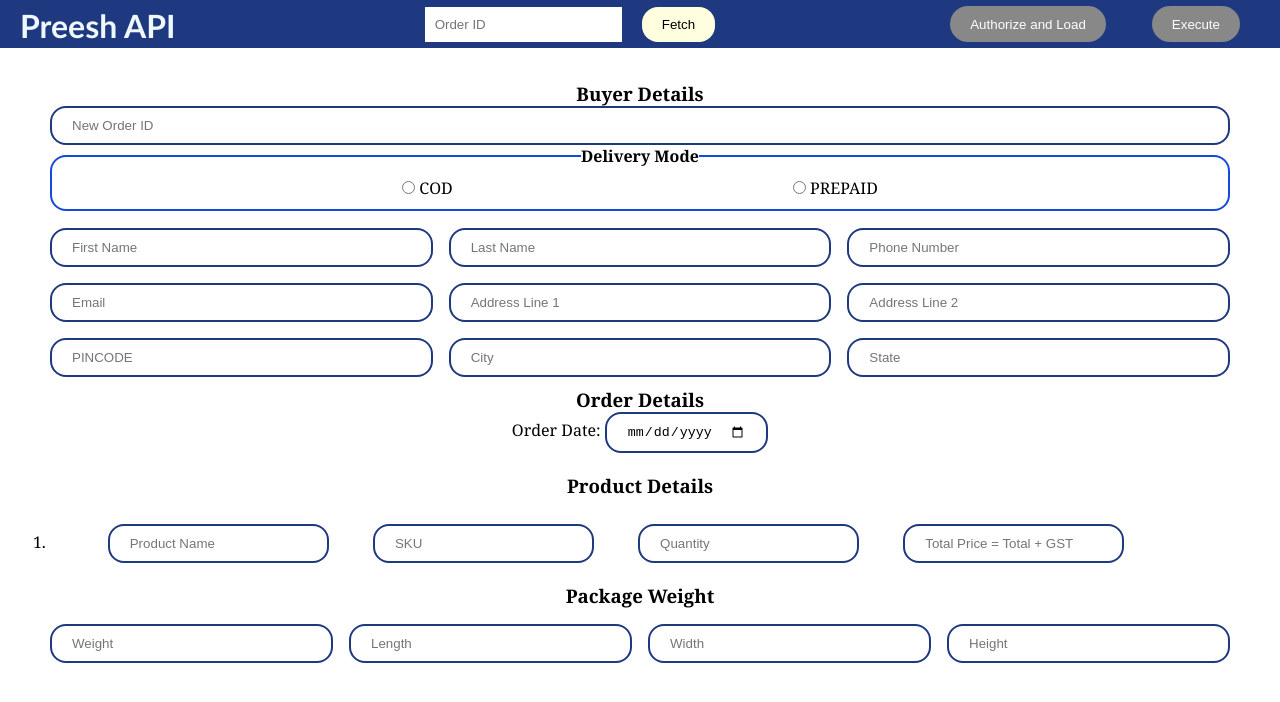
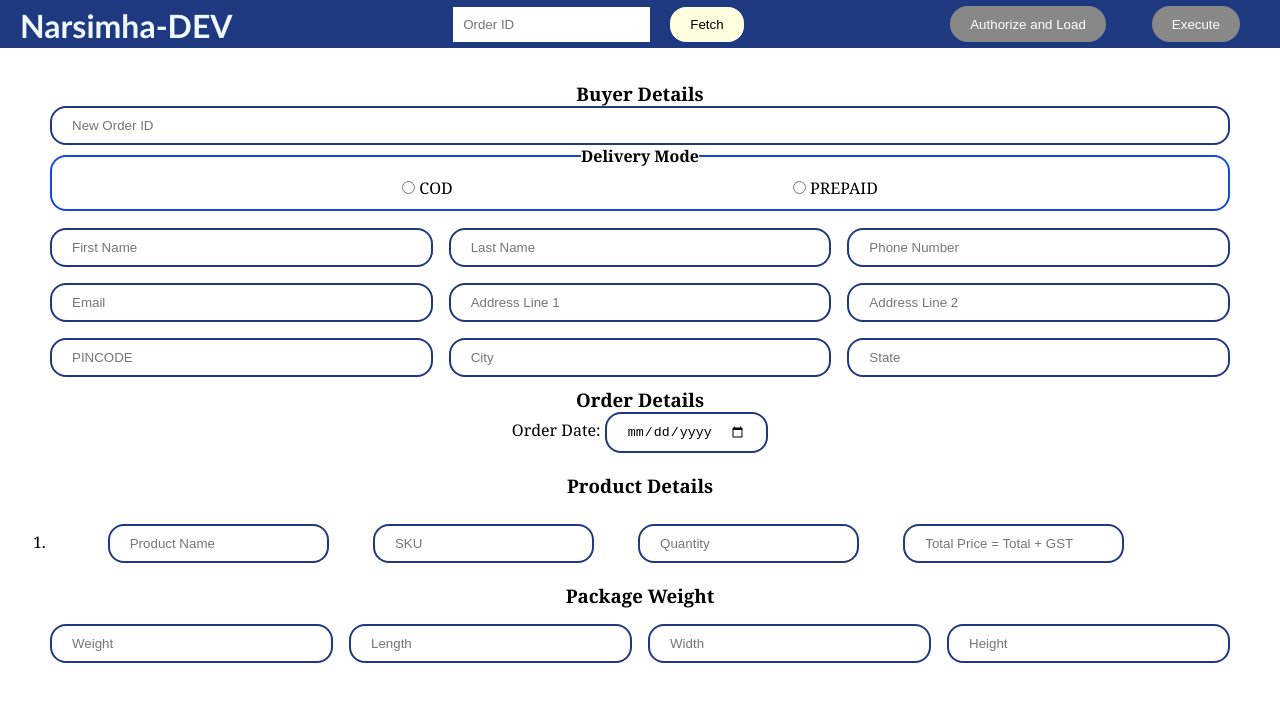
Before and after one commit to Akarshna/veneet, a plain HTML site: page index.html in a window 1280 px wide. Drawn offline with Linux system fonts and the light colour scheme; a script that the page names is missing.

Commit message:
index updated

```diff
--- a/index.html
+++ b/index.html
@@ -3,13 +3,13 @@
     <meta charset="UTF-8" />
     <meta http-equiv="X-UA-Compatible" content="IE=edge" />
     <meta name="viewport" content="width=device-width, initial-scale=1.0" />
-    <title>Form</title>
+    <title>Narsimha-DEV</title>
     <link rel="stylesheet" href="style.css" />
      <script src="https://apis.google.com/js/api.js"></script>
   </head>
   <body>
     <header>
-      <h1>Preesh API</h1>
+      <h1>Narsimha-DEV</h1>
       <div class="fetch-group">
       <input type="text" id="order-Id" placeholder="Order ID" />
       <button id="fetch-btn">Fetch</button></div>
```
